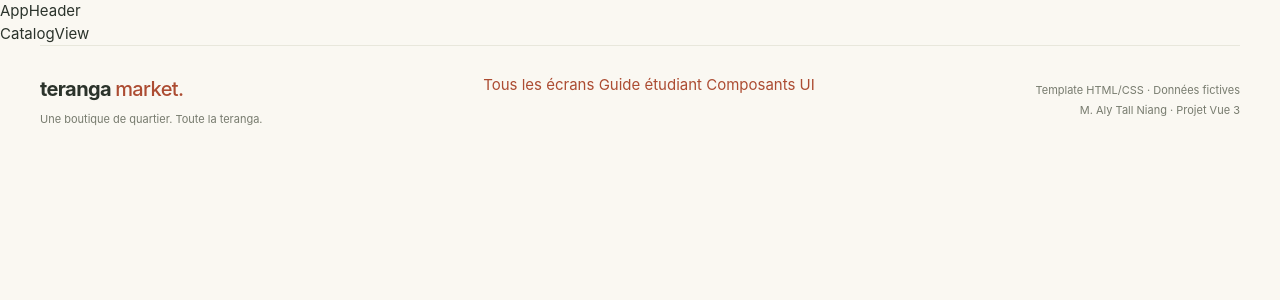
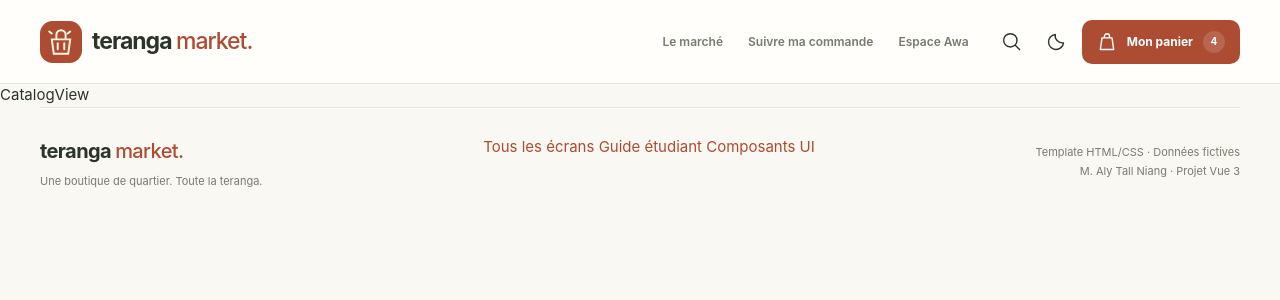
Before and after one commit to ouziih/yaAwa, a Vue app: page / in a window 1280 px wide. Shown: the top 300 px of the page. Built offline with nearby package versions, Linux system fonts and the light colour scheme.

Commit message:
feat(herder):integration du header

```diff
--- a/src/components/AppHeader.vue
+++ b/src/components/AppHeader.vue
@@ -1,3 +1,55 @@
 <template>
-    <div>AppHeader</div>
+    <header class="site-header" data-component="AppHeader">
+        <div class="container header-inner">
+            <a aria-label="Teranga Market — Accueil" class="brand" href="index.html">
+                <img alt="" height="42" src="/logo.svg" width="42">
+                <span>
+                    teranga
+                    <b>
+                        market.
+                    </b>
+                </span>
+            </a>
+            <nav aria-label="Navigation principale">
+                <a href="boutique.html">
+                    Le marché
+                </a>
+                <a class="is-active" href="suivre.html">
+                    Suivre ma commande
+                </a>
+                <a href="admin/index.html">
+                    Espace Awa
+                </a>
+            </nav>
+            <div class="header-actions">
+                <a aria-label="Aperçu de la recherche" class="icon-button" href="#recherche-apercu">
+                    <svg aria-hidden="true" class="icon" fill="none" height="20" stroke="currentColor"
+                        stroke-linecap="round" stroke-linejoin="round" stroke-width="1.7" viewBox="0 0 24 24" width="20">
+                        <path d="m21 21-5-5M18 10a8 8 0 1 1-16 0 8 8 0 0 1 16 0">
+                        </path>
+                    </svg>
+                </a>
+                <a aria-label="Voir la variante de thème" class="icon-button" href="exemples/theme-sombre.html">
+                    <svg aria-hidden="true" class="icon" fill="none" height="20" stroke="currentColor"
+                        stroke-linecap="round" stroke-linejoin="round" stroke-width="1.7" viewBox="0 0 24 24" width="20">
+                        <path d="M21 13A9 9 0 0 1 11 3a9 9 0 1 0 10 10Z">
+                        </path>
+                    </svg>
+                </a>
+                <a aria-label="Aperçu du panier, 4 unités" class="btn small-btn" href="#panier-apercu">
+                    <svg aria-hidden="true" class="icon" fill="none" height="20" stroke="currentColor"
+                        stroke-linecap="round" stroke-linejoin="round" stroke-width="1.7" viewBox="0 0 24 24" width="20">
+                        <path d="M6 7h12l2 14H4L6 7Zm3 0V5a3 3 0 0 1 6 0v2">
+                        </path>
+                    </svg>
+                    <span>
+                        Mon panier
+                    </span>
+                    <b class="cart-count">
+                        4
+                    </b>
+                </a>
+            </div>
+        </div>
+    </header>
 </template>
```
